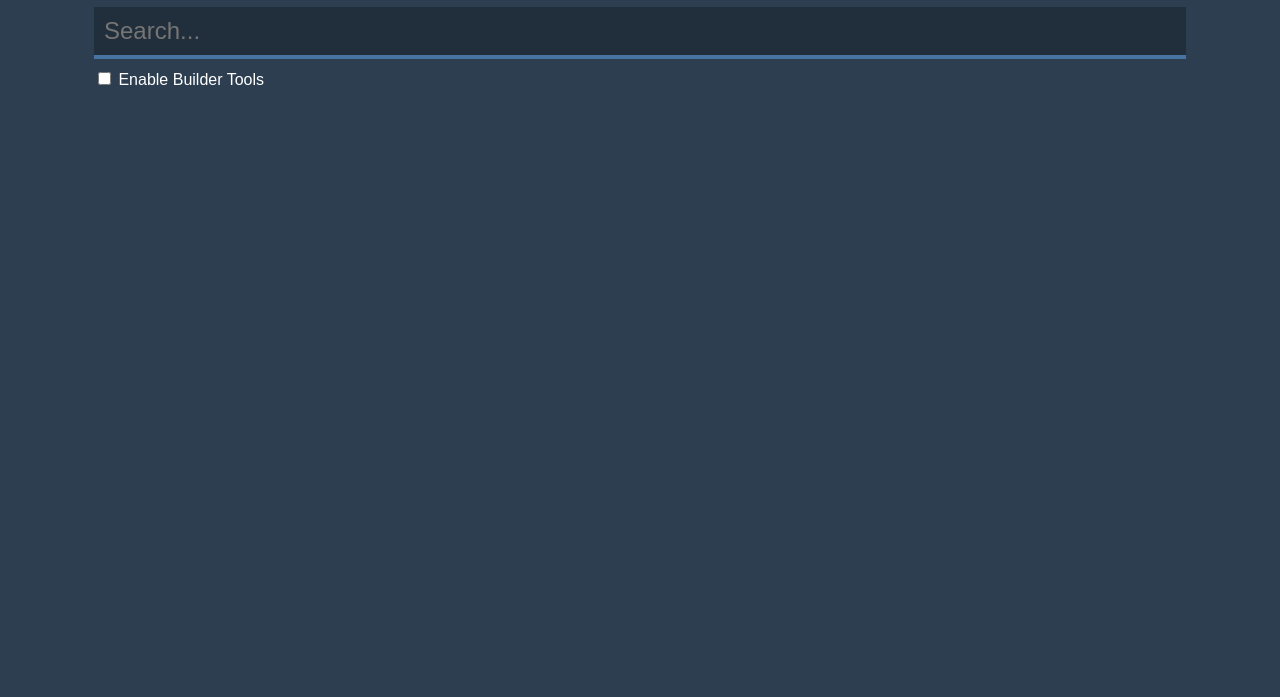
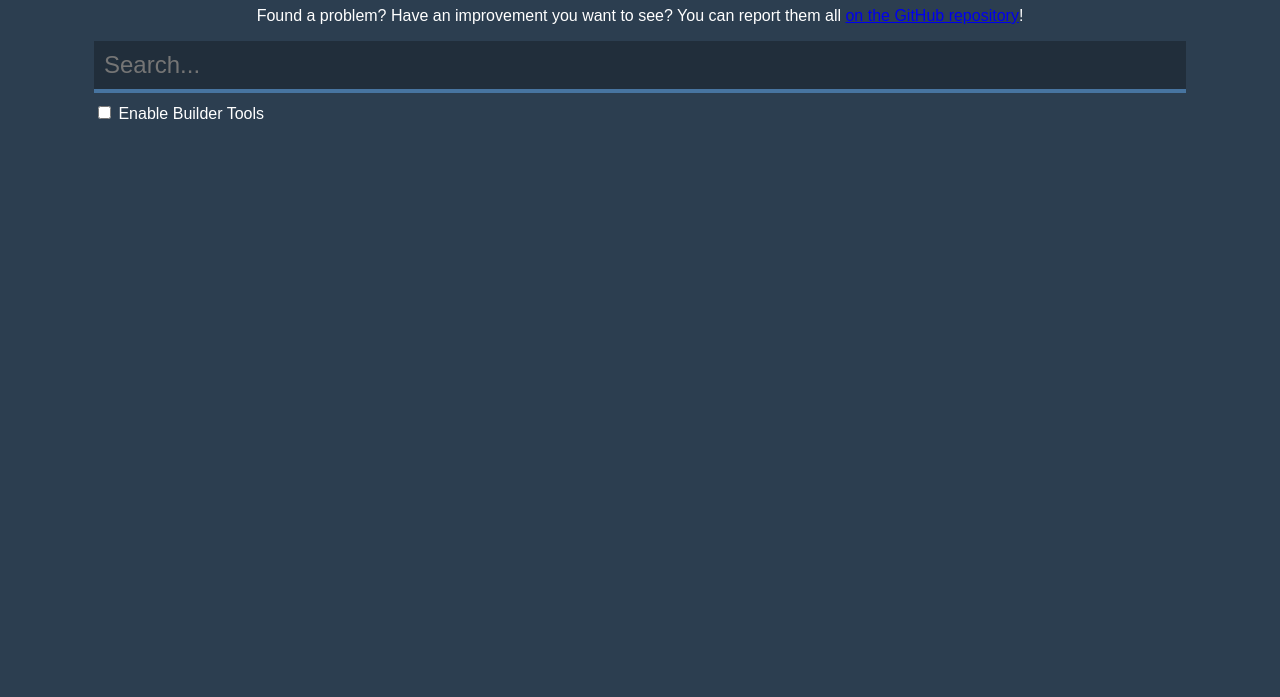
Before and after one commit to Vitineth/scotrail-announcements, a plain HTML site: page index.html in a window 1280 px wide. Shown: the part 103-800 px from the top of the page. Drawn offline with nearby package versions, Linux system fonts and the light colour scheme.

Commit message:
Adding a suggestions link

```diff
--- a/index.css
+++ b/index.css
@@ -168,3 +168,11 @@ html {
   color: white;
   cursor: pointer;
 }
+
+p.subtitle{
+  text-align: center;
+}
+
+a:visited{
+  color: rgb(180, 173, 173);
+}
--- a/index.html
+++ b/index.html
@@ -24,6 +24,7 @@
     <div class="container">
       <div class="upper">
         <h1 style="text-align: center">ScotRail Announcements</h1>
+        <p class="subtitle">Found a problem? Have an improvement you want to see? You can report them all <a href="https://github.com/Vitineth/scotrail-announcements/issues/new">on the GitHub repository</a>!</p>
         <div class="search">
           <input type="text" placeholder="Search..." />
         </div>
```
